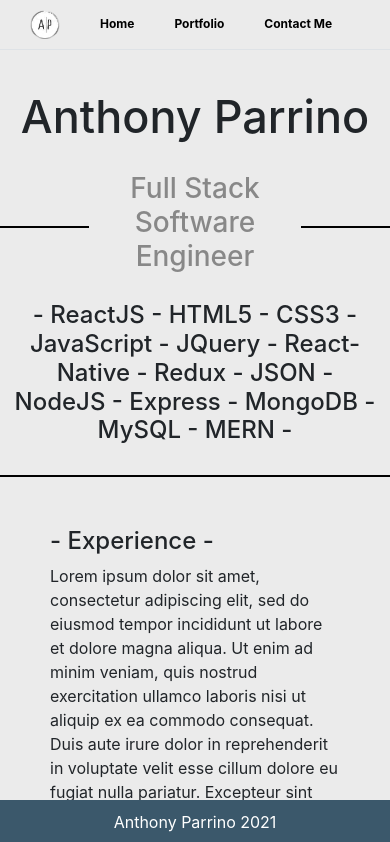
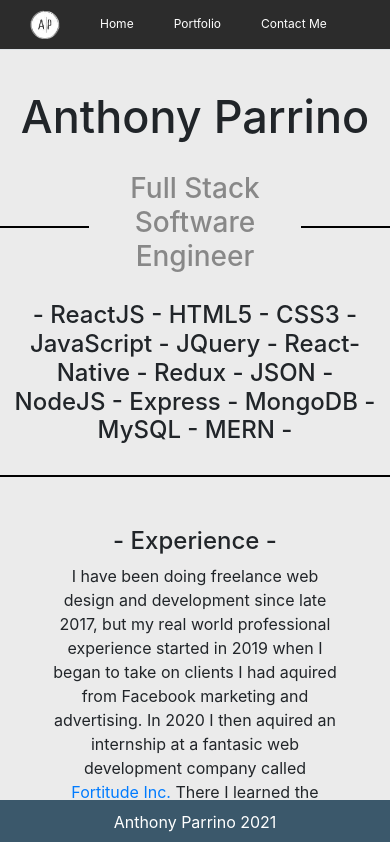
Before and after one commit to goobisanubis21/reactPortfolio, a React (Create React App) app: page /home in a window 390 px wide. Shown: the top 842 px of the page. Built offline with nearby package versions, Linux system fonts and the light colour scheme; a web font is replaced by a local one.

Commit message:
styling home page

```diff
--- a/src/components/HomeCard/homeCard.css
+++ b/src/components/HomeCard/homeCard.css
@@ -60,6 +60,10 @@
     width: 100%;
 }
 
+#logos {
+    text-align: center;
+}
+
 #githubLogo {
     width: 80px;
     margin-top: 50px;
@@ -118,4 +122,11 @@
     .flex-style {
         display: block;
     }
+
+    #cardBodyDiv {
+        text-align: center;
+    }
+    .my-info-container h4 {
+        width: 100%;
+    }
 }
--- a/src/components/HomeCard/index.js
+++ b/src/components/HomeCard/index.js
@@ -21,7 +21,7 @@
             <div className='my-info-container'>
                 <div className='experience-container flex-style'>
                     <h4 className="h4El">- Experience -</h4>
-                    <p>Lorem ipsum dolor sit amet, consectetur adipiscing elit, sed do eiusmod tempor incididunt ut labore et dolore magna aliqua. Ut enim ad minim veniam, quis nostrud exercitation ullamco laboris nisi ut aliquip ex ea commodo consequat. Duis aute irure dolor in reprehenderit in voluptate velit esse cillum dolore eu fugiat nulla pariatur. Excepteur sint occaecat cupidatat non proident, sunt in culpa qui officia deserunt mollit anim id est laborum.</p>
+                    <p>I have been doing freelance web design and development since late 2017, but my real world professional experience started in 2019 when I began to take on clients I had aquired from Facebook marketing and advertising. In 2020 I then aquired an internship at a fantasic web development company called <a href='https://www.fortitudedev.com/'>Fortitude Inc. </a> There I learned the value of working with a team and recieved a lot of training and experience in the world of full stack web development in a professional setting. A year later in mid 2021 I accepted an offer to become a full stack web development tutor for various Universities under the company <a href='https://2u.com/'> 2U Inc.</a> who is an amazing educational organization teaching students around North America computer science. Shortly after I started tutoring I then accepted the offered opportunity to join a six month intesive computer engineering bootcamp as a teaching assiant for the University of Toronto.</p>
                 </div>
 
                 <div className='journey-container flex-style'>
--- a/src/components/Nav/nav.css
+++ b/src/components/Nav/nav.css
@@ -1,15 +1,16 @@
 #navBar {
     padding: 10px;
     width: 100%;
+    background-color: rgb(44, 44, 44);
 }
 
 #navBar li a {
-    color: black;
+    color: rgb(255, 255, 255);
     text-decoration: none;
     cursor: pointer;
     margin: 20px;
     font-size: 25px;
-    font-weight: 700;
+    font-weight: 400;
 }
 
 #logo {
```
Also changed, not shown: 1 other file (tests, documents, lock files or other folders).
